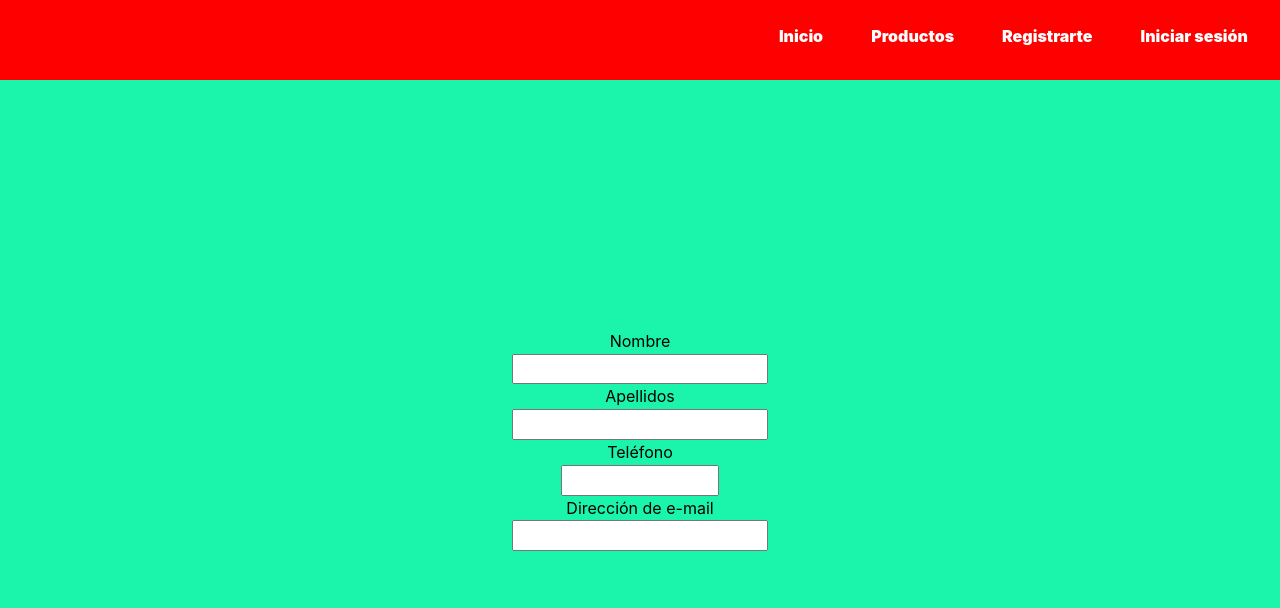
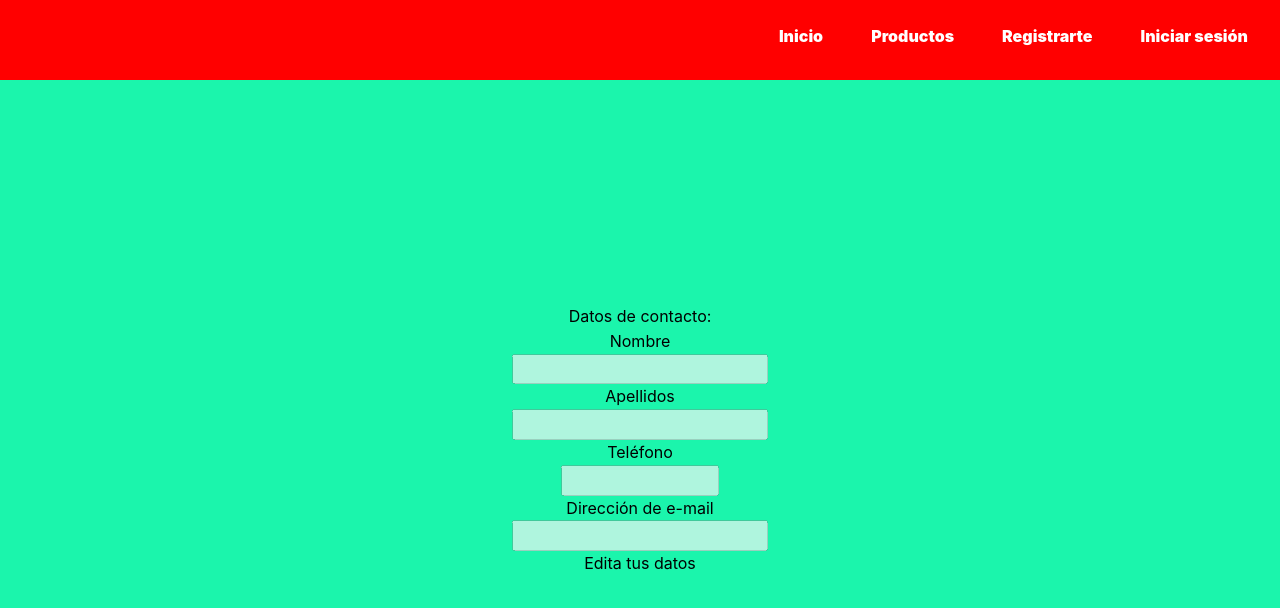
Before and after one commit to martaguillemolmos/frontedtattostudio, a React (Vite) app: page /profile in a window 1280 px wide. Shown: the top 608 px of the page. Built offline with nearby package versions, Linux system fonts and the light colour scheme; no server answers.

Commit message:
feat: The Custom Input has given an error, it asks us that if nothing is indicated, quotes appear by default.

```diff
--- a/src/common/CustomInput/CustomInput.jsx
+++ b/src/common/CustomInput/CustomInput.jsx
@@ -1,13 +1,14 @@
 import "./CustomInput.css"
 
-export const CustomInput = ({design, type, name, placeholder, value, functionProp, functionBlur, min, max}) => {
+export const CustomInput = ({disabled, design, type, name, placeholder, value, functionProp, functionBlur, min, max}) => {
     return (
         <input
+        disabled={disabled}
         className={design}
         type={type}
         name={name}
         placeholder={placeholder}
-        value={value || undefined}
+        value={value || undefined ? value : ""}
         onChange={(e) => functionProp(e)}
         onBlur={(e)=>functionBlur(e)}
         min={min}
--- a/src/pages/Profile/Profile.jsx
+++ b/src/pages/Profile/Profile.jsx
@@ -4,7 +4,10 @@ import { useEffect, useState } from "react";
 // //Importamos Redux
 import { useSelector } from "react-redux";
 import { userData } from "../userSlice";
+
+//Importamos las rutas
 import { profileUser } from "../../services/apiCalls";
+
 import { CustomInput } from "../../common/CustomInput/CustomInput";
 import { validator } from "../../services/userful";
 
@@ -17,6 +20,7 @@ export const Profile = () => {
     surname: "",
     phone: 0,
     email: "",
+    is_active: true,
   });
 
   const [profileError, setProfileError] = useState({
@@ -24,7 +28,10 @@ export const Profile = () => {
     surnameError: "",
     phoneError: "",
     emailError: "",
+    is_active: "",
   });
+
+  const [isEnabled, setIsEnabled] = useState(true);
 
   const functionHandler = (e) => {
     setProfile((prevState) => ({
@@ -55,11 +62,21 @@ export const Profile = () => {
     }
   }, [rdxToken]);
 
+  const sendData = () => {
+    console.log("aqui entra, que es el SendData")
+    console.log("encontramos el token",rdxToken.credentials.token)
+    console.log("este es el profile",profile)
+    setTimeout(() => {
+      setIsEnabled(true);
+    }, 1000);
+  };
+
   return (
     <div className="profileDesign">
-
+    Datos de contacto:
       <div>Nombre</div>
       <CustomInput
+        disabled={isEnabled}
         design={"inputDesign"}
         type={"text"}
         name={"name"}
@@ -72,6 +89,7 @@ export const Profile = () => {
 
       <div>Apellidos</div>
       <CustomInput
+        disabled={isEnabled}
         design={"inputDesign"}
         type={"text"}
         name={"surname"}
@@ -84,6 +102,7 @@ export const Profile = () => {
 
       <div>Teléfono</div>
       <CustomInput
+        disabled={isEnabled}
         design={"inputDesign"}
         type={"number"}
         name={"phone"}
@@ -98,6 +117,7 @@ export const Profile = () => {
 
       <div>Dirección de e-mail</div>
       <CustomInput
+        disabled={isEnabled}
         design={"inputDesign"}
         type={"email"}
         name={"email"}
@@ -107,8 +127,16 @@ export const Profile = () => {
         functionBlur={errorCheck}
       />
       <div>{profileError.emailError}</div>
+      {isEnabled ? (
+        <div className="editDesign" onClick={() => setIsEnabled(!isEnabled)}>
+          Edita tus datos
+        </div>
+      ) : (
+        <div className="sendDesign" onClick={() => sendData()}>
+          Enviar cambios
+        </div>
+      )}
 
     </div>
-
   );
 };
--- a/src/services/apiCalls.js
+++ b/src/services/apiCalls.js
@@ -13,6 +13,7 @@ export const logUser = async (body) => {
 }
 
 //Profile
+// Mostramos los datos del usuario.
 export const profileUser = (token) => {
     return axios.get (`http://localhost:4000/user/profile`, {
         headers: {
```
Lines whose indentation alone changed are shown as unchanged.
